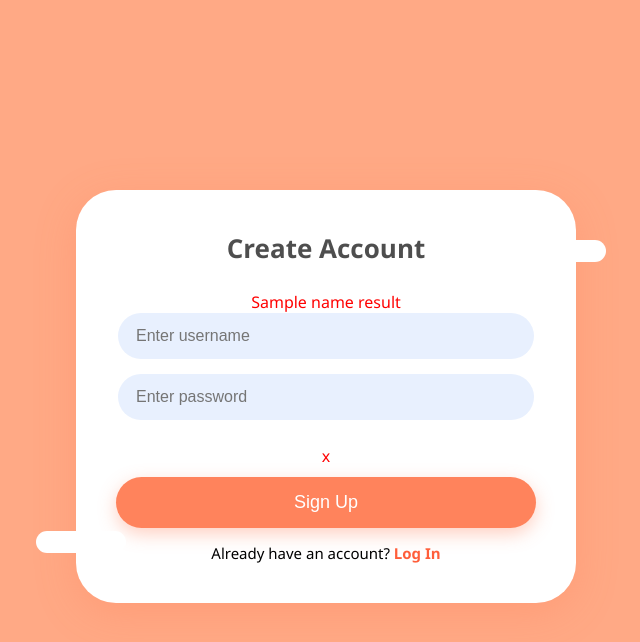
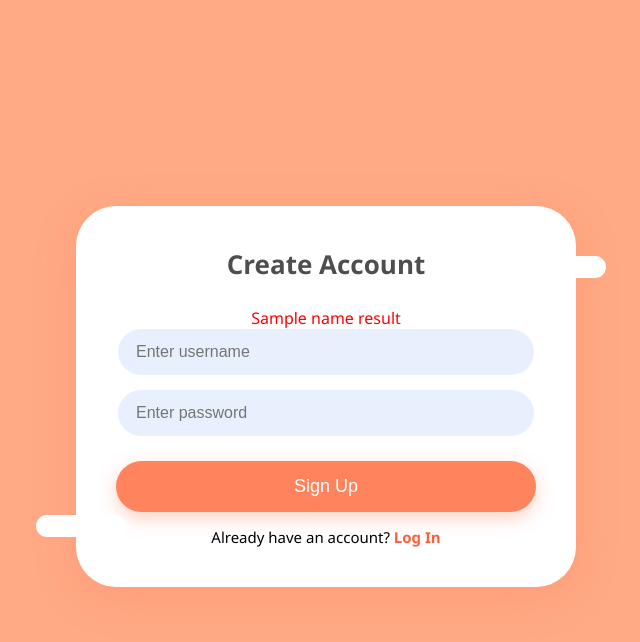
Before and after one commit to Danpsyper/Py-html-programm, a Flask app: template Py-html-programm/templates/index.html in a window 1280 px wide. Shown: the top 642 px of the page, without its empty margins (314-954 px from the left). Run offline with Flask 3, Linux system fonts and the light colour scheme; the template is opened without the code that fills it: most values are stand-ins (such as "Sample title", 1, 10 or a date in 2020).

Commit message:
Cleaned up error message

```diff
--- a/Py-html-programm/app.py
+++ b/Py-html-programm/app.py
@@ -43,10 +43,10 @@ def signup():
     name = request.form.get("name")
     password = request.form.get("password")
 
-    user_data = {"user_name": name, "key_word": password}
+    user_data = {"user_name": name, "key_word": password, "first_time": True}
 
     try:
-        with open("Py-html-programm/users.json", 'r') as f:
+        with open("users.json", 'r') as f:
             content = f.read().strip()
             users = json.loads(content) if content else []
     except (FileNotFoundError, json.JSONDecodeError):
@@ -57,7 +57,7 @@ def signup():
             return render_template("index.html", pass_result='', name_result="Username already taken")
 
     users.append(user_data)
-    with open("Py-html-programm/users.json", 'w') as f:
+    with open("users.json", 'w') as f:
         json.dump(users, f)
 
     pass_result = password_checker(password)
@@ -68,10 +68,10 @@ def check_login():
     if request.method == "POST":
         name = request.form.get("name")
         password = request.form.get("password")
-        user_data = {"user_name": name, "key_word": password}
+        user_data = {"user_name": name, "key_word": password, "first_time": False}
 
         try:
-            with open("Py-html-programm/users.json", 'r') as f:
+            with open("users.json", 'r') as f:
                 content = f.read().strip()
                 users = json.loads(content) if content else []
         except (FileNotFoundError, json.JSONDecodeError):
@@ -86,5 +86,11 @@ def check_login():
 
     return render_template("login_page.html")
 
+# @app.route("/pick_character", methods=["POST"])
+# def first_pick():
+#     character_name = request.get("character_name")
+
+
+
 if __name__ == "__main__":
     app.run(debug=True)
--- a/Py-html-programm/static/style.css
+++ b/Py-html-programm/static/style.css
@@ -137,3 +137,9 @@ button:hover {
 .login-link a:hover {
     text-decoration: underline;
 }
+
+.error-message {
+    color: #ff0000;
+    margin-top: 10px;
+
+}
--- a/Py-html-programm/templates/index.html
+++ b/Py-html-programm/templates/index.html
@@ -11,8 +11,8 @@
         <form  action="/signup" method="POST" class="form">
             <h2>Create Account</h2>
 
-            {% if name_result %}
-            <p style="color:red; margin-top:10px;">{{ name_result }}</p>
+            {% if name_result or pass_result %}
+            <p class="error-message">{{ name_result or pass_result }}</p>
             {% endif %}
 
             <div class="input-box">
@@ -24,10 +24,6 @@
 
             </div>
 
-            {% if pass_result %}
-            <p style="color:red; margin-top:10px;">{{ pass_result }}</p>
-            {% endif %}
-
             <button type="submit">Sign Up</button>
 
             <p class="login-link">
--- a/Py-html-programm/templates/login_page.html
+++ b/Py-html-programm/templates/login_page.html
@@ -12,7 +12,7 @@
             <h2>Log in to an Account</h2>
 
             {% if out_put %}
-            <p style="color:red; margin-top:10px;">{{ out_put }}</p>
+            <p class="error-message">{{ out_put }}</p>
             {% endif %}
 
             <div class="input-box">
```
